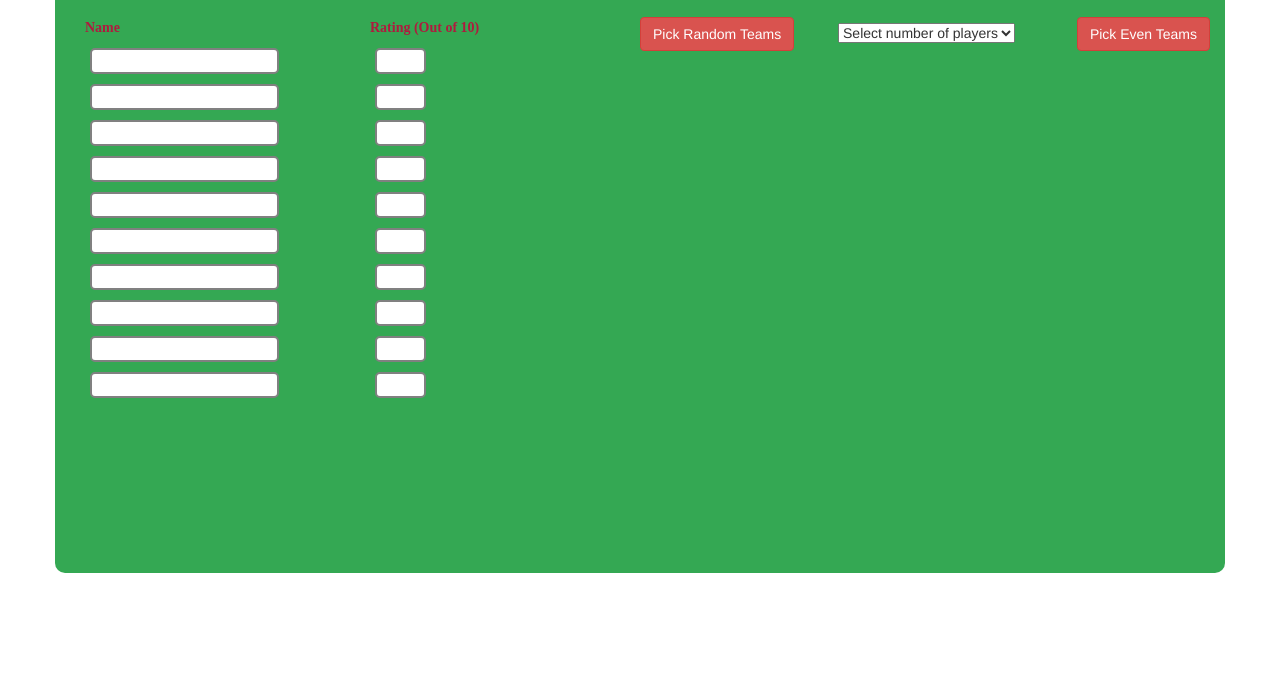
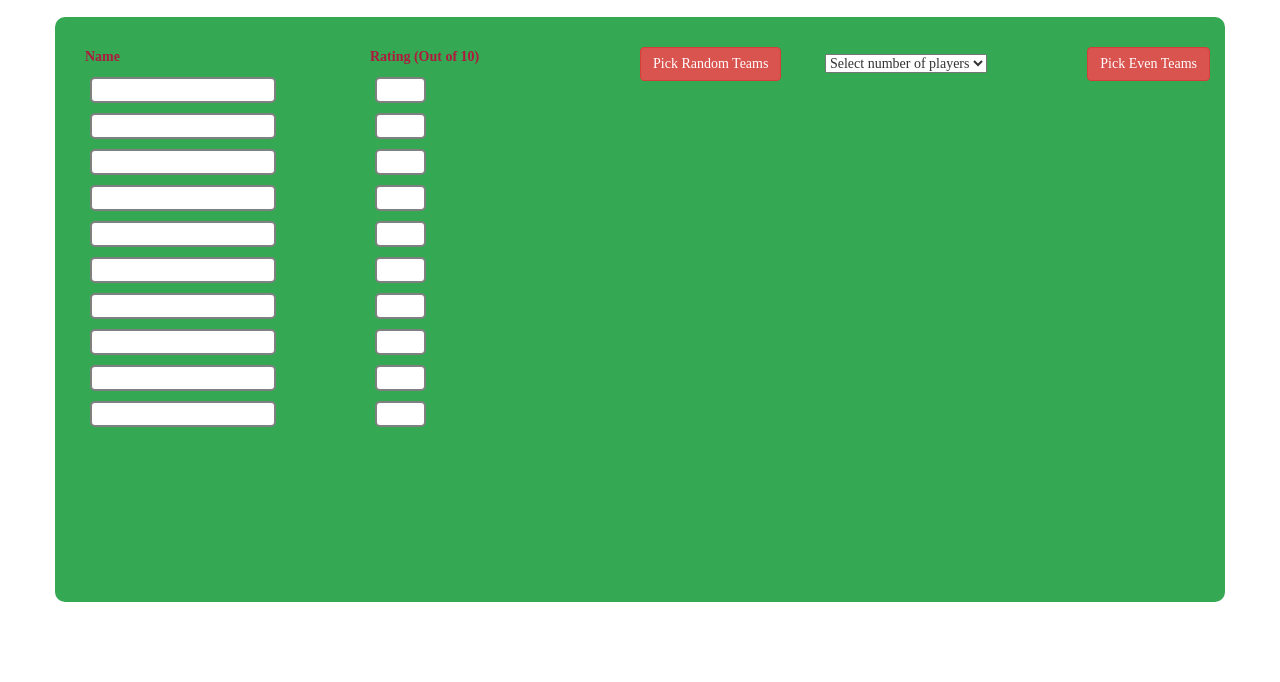
Before and after one commit to Baz86/teamPicker, a plain HTML site: page index.html in a window 1280 px wide. Shown: the part 118-800 px from the top of the page. Drawn offline with nearby package versions, Linux system fonts and the light colour scheme.

Commit message:
css style changes made to top and bottom margins and font-family for the body

```diff
--- a/style.css
+++ b/style.css
@@ -1,3 +1,7 @@
+body {
+	font-family: Avenir;
+}
+
 
 ul {
 	list-style-type: none;
@@ -18,7 +22,7 @@ h1 {
 	color: #ea4335;
 	text-align: center;
 	font-family: Avenir;
-	margin: 0px;
+	margin-top: 20px;
 }
 
 h5 {
@@ -49,7 +53,9 @@ select {
 .pick-team {
 	background-color: #34a853;
 	margin-top: 20px;
+	margin-bottom: 20px;
 	border-radius: 10px;
+	padding: 30px;
 }
 
 .teams {
@@ -59,11 +65,6 @@ select {
 .teamTwo {
 	background-color: #19b5fe;
 	border: 2px solid #035996;
-}
-
-.pick-team {
-	margin: none;
-	padding: 30px;
 }
 
 .rating {
```
